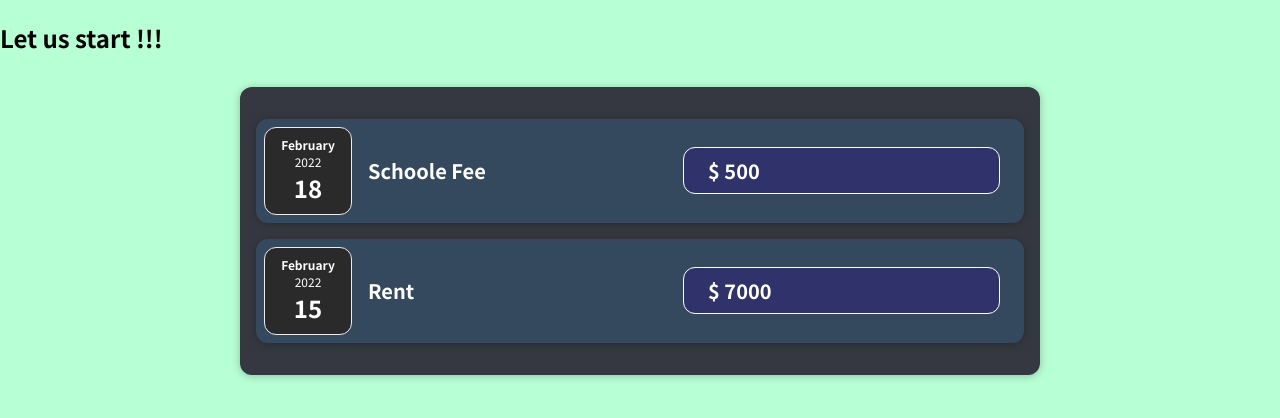
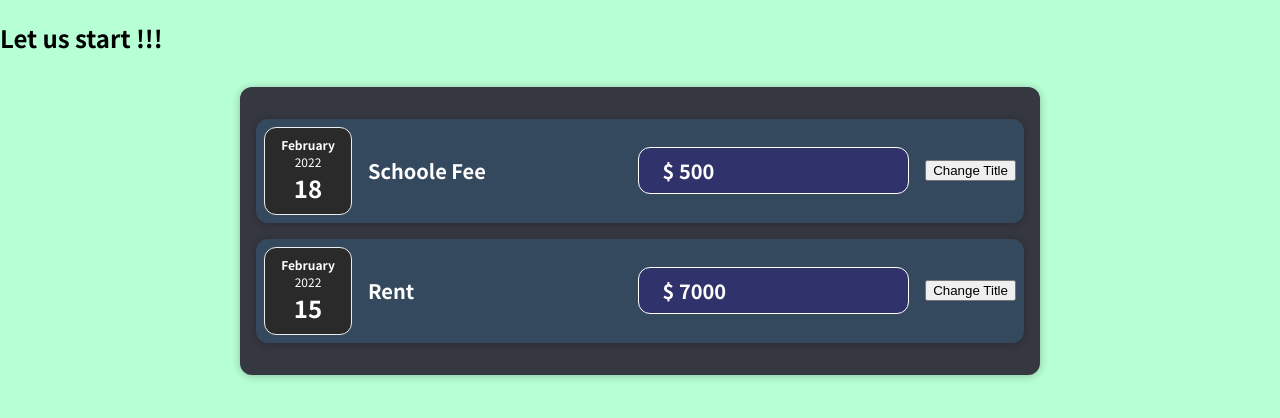
Before and after one commit to simplyatul/react-app, a React (Create React App) app: page / in a window 1280 px wide. Shown: the top 418 px of the page. Built offline with nearby package versions, Linux system fonts and the light colour scheme.

Commit message:
state mgmt. Issue: title not changing on button click.

```diff
--- a/src/components/Expenses/ExpenseItem.js
+++ b/src/components/Expenses/ExpenseItem.js
@@ -4,13 +4,20 @@
 import React from "react";
 
 const ExpenseItem = (props) => {
+  let title = props.title;
+  const clickHnandler = () => {
+    title = "New Title..";
+  };
+
   return (
     <Card className="expense-item">
       <ExpenseDate date={props.date} />
       <div className="expense-item__description">
-        <h2> {props.title} </h2>
+        <h2> {title} </h2>
         <h2 className="expense-item__price"> $ {props.amount} </h2>
       </div>
+
+      <button onClick={clickHnandler}> Change Title </button>
     </Card>
   );
 };
```
Also changed, not shown: src/App.js (+12 -0 lines).
